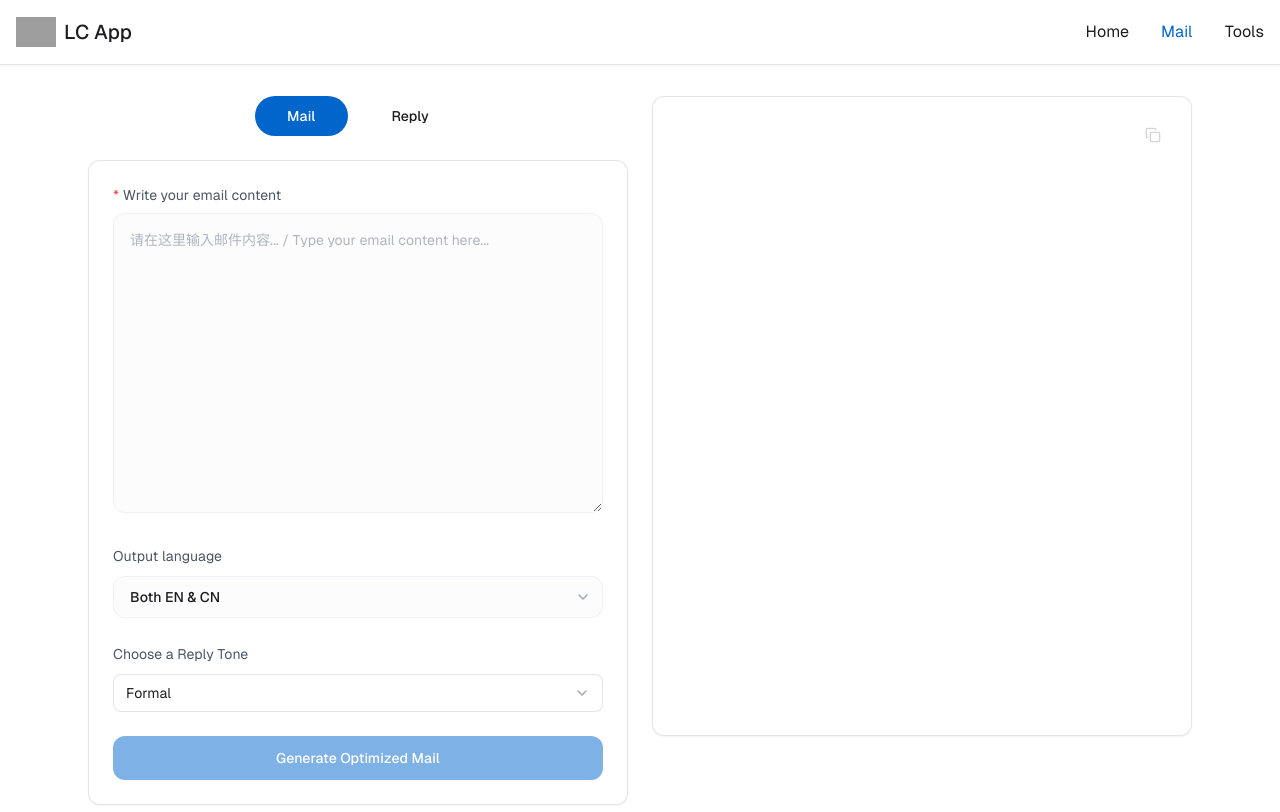
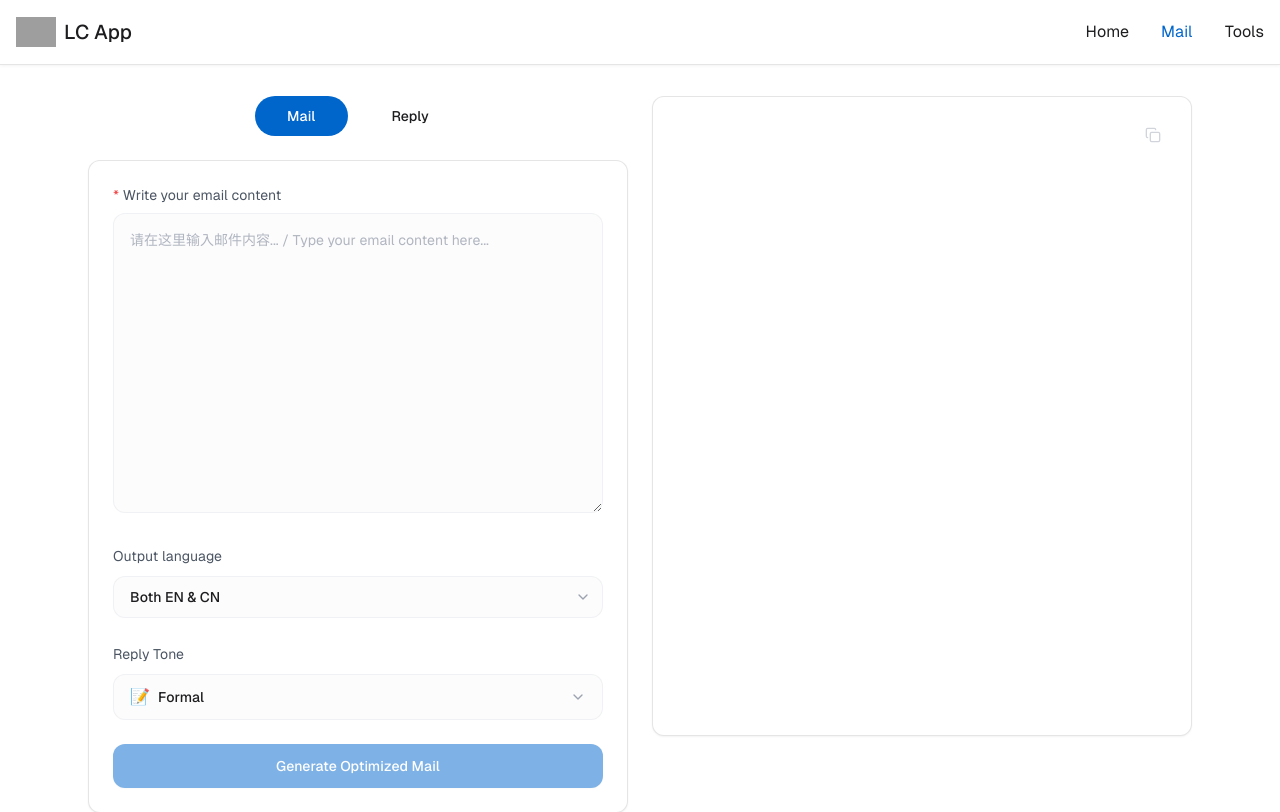
Before and after one commit to luocompany/luosir, a Next.js app: page /mail in a window 1280 px wide. Shown: the top 812 px of the page. Built offline with nearby package versions, Linux system fonts and the light colour scheme; grey boxes are pictures that could not be loaded.

Commit message:
优化mail

```diff
--- a/app/mail/page.tsx
+++ b/app/mail/page.tsx
@@ -26,45 +26,38 @@ export default function Home() {
 
   const styles = [
     {
-      icon: '🎩',
+      icon: '📝',
       name: 'Formal',
-      description: 'For official or business correspondence.',
       value: 'formal'
     },
     {
-      icon: '📚',
+      icon: '💼',
       name: 'Professional',
-      description: 'Showcasing expertise or technical discussions.',
       value: 'professional'
     },
     {
-      icon: '😊',
+      icon: '👋',
       name: 'Friendly',
-      description: 'Warm and amicable for known contacts.',
       value: 'friendly'
     },
     {
-      icon: '✓',
+      icon: '⚡️',
       name: 'Concise',
-      description: 'Direct and to the point for quick replies.',
       value: 'concise'
     },
     {
       icon: '📋',
       name: 'Detailed',
-      description: 'Providing thorough information or explanations.',
       value: 'detailed'
     },
     {
-      icon: '😎',
+      icon: '😊',
       name: 'Informal',
-      description: 'Relaxed and casual for personal communication.',
       value: 'informal'
     },
     {
-      icon: '💪',
+      icon: '✨',
       name: 'Inspirational',
-      description: 'Encouraging and positive for motivation.',
       value: 'inspirational'
     }
   ];
@@ -171,7 +164,7 @@ export default function Home() {
                       value={userInput.mail}
                       onChange={(e) => setUserInput({ ...userInput, mail: e.target.value })}
                       placeholder="请在这里输入邮件内容... / Type your email content here..."
-                      className="w-full h-[200px] md:h-[300px] p-4 rounded-xl bg-gray-50/50 dark:bg-gray-900/50 border border-gray-200/50 dark:border-gray-800/50 focus:ring-2 focus:ring-blue-500/50 focus:border-blue-500 focus:outline-none transition-all resize-y text-sm font-['.SFNSText-Regular', 'SF Pro Text', 'SF Pro Icons', 'Helvetica Neue', 'Arial', sans-serif] placeholder:text-gray-400/80"
+                      className="w-full h-[200px] md:h-[300px] p-4 rounded-xl bg-gray-50/50 dark:bg-gray-900/50 border border-gray-200/50 dark:border-gray-800/50 focus:ring-1 focus:ring-[var(--blue-accent)] focus:outline-none transition-all resize-y text-sm font-['.SFNSText-Regular', 'SF Pro Text', 'SF Pro Icons', 'Helvetica Neue', 'Arial', sans-serif] placeholder:text-gray-400/80"
                     />
                   </div>
 
@@ -184,7 +177,7 @@ export default function Home() {
                       <select
                         value={userInput.language}
                         onChange={(e) => setUserInput({ ...userInput, language: e.target.value })}
-                        className="w-full px-4 py-2.5 rounded-xl bg-gray-50/50 dark:bg-gray-900/50 border border-gray-200/50 dark:border-gray-800/50 focus:ring-2 focus:ring-blue-500/50 focus:border-blue-500 focus:outline-none transition-all text-sm font-medium appearance-none"
+                        className="w-full px-4 py-2.5 rounded-xl bg-gray-50/50 dark:bg-gray-900/50 border border-gray-200/50 dark:border-gray-800/50 focus:ring-1 focus:ring-[var(--blue-accent)] focus:outline-none transition-all text-sm font-medium appearance-none"
                       >
                         <option value="both English and Chinese">Both EN & CN</option>
                         <option value="English">English</option>
@@ -197,20 +190,24 @@ export default function Home() {
                   {/* 风格选择 */}
                   <div className="space-y-2">
                     <label className="text-sm text-gray-600 dark:text-gray-400">
-                      Choose a Reply Tone
+                      Reply Tone
                     </label>
                     <div className="relative">
                       <button
                         onClick={() => setIsStyleMenuOpen(!isStyleMenuOpen)}
-                        className="w-full px-3 py-2 text-left rounded-lg bg-[var(--background)] border border-[var(--card-border)] focus:ring-1 focus:ring-[var(--blue-accent)] focus:outline-none transition-all text-sm"
+                        className="w-full px-4 py-2.5 rounded-xl bg-gray-50/50 dark:bg-gray-900/50 border border-gray-200/50 dark:border-gray-800/50 hover:bg-gray-100/50 dark:hover:bg-gray-800/50 focus:ring-1 focus:ring-[var(--blue-accent)] focus:outline-none transition-all text-sm"
                       >
                         <span className="flex items-center justify-between">
-                          <span>{styles.find(s => s.value === mailType)?.name}</span>
-                          <ChevronDown className={`w-4 h-4 text-gray-400 transition-transform ${isStyleMenuOpen ? 'rotate-180' : ''}`} />
+                          <span className="flex items-center gap-2">
+                            <span className="text-base">{styles.find(s => s.value === mailType)?.icon}</span>
+                            <span className="font-medium">{styles.find(s => s.value === mailType)?.name}</span>
+                          </span>
+                          <ChevronDown className={`w-4 h-4 text-gray-400 transition-transform duration-200 ${isStyleMenuOpen ? 'rotate-180' : ''}`} />
                         </span>
                       </button>
+
                       {isStyleMenuOpen && (
-                        <div className="absolute z-10 w-full mt-1 bg-[var(--card-bg)] border border-[var(--card-border)] rounded-lg shadow-lg divide-y divide-[var(--card-border)]">
+                        <div className="absolute z-10 w-full mt-1 py-1 bg-[var(--card-bg)] border border-[var(--card-border)] rounded-xl shadow-lg backdrop-blur-xl backdrop-saturate-150 bg-opacity-90">
                           {styles.map((style) => (
                             <button
                               key={style.value}
@@ -218,15 +215,20 @@ export default function Home() {
                                 setMailType(style.value);
                                 setIsStyleMenuOpen(false);
                               }}
-                              className="w-full px-4 py-3 flex items-start gap-3 hover:bg-black/5 dark:hover:bg-white/5 text-left"
+                              className={`w-full px-4 py-2.5 flex items-center gap-2 hover:bg-[var(--blue-accent)] hover:bg-opacity-10 transition-colors ${
+                                mailType === style.value
+                                  ? 'text-[var(--blue-accent)]'
+                                  : 'text-[var(--foreground)]'
+                              }`}
                             >
-                              <span className="text-xl">{style.icon}</span>
-                              <div className="flex-1">
-                                <div className="text-sm font-medium">{style.name}</div>
-                                <div className="text-xs text-gray-500 dark:text-gray-400 mt-0.5">{style.description}</div>
-                              </div>
+                              <span className="text-base">{style.icon}</span>
+                              <span className="text-sm font-medium">{style.name}</span>
                               {mailType === style.value && (
-                                <span className="text-[var(--blue-accent)]">✓</span>
+                                <span className="ml-auto text-[var(--blue-accent)]">
+                                  <svg width="16" height="16" viewBox="0 0 16 16" fill="none">
+                                    <path d="M13.3332 4L5.99984 11.3333L2.6665 8" stroke="currentColor" strokeWidth="2" strokeLinecap="round" strokeLinejoin="round"/>
+                                  </svg>
+                                </span>
                               )}
                             </button>
                           ))}
```
